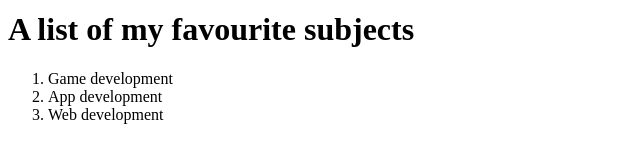
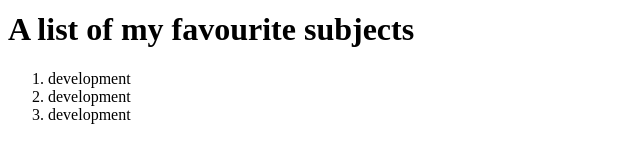
Before and after one commit to thuns1821/thuns1821.github.io, a plain HTML site: page index.html in a window 1280 px wide. Shown: the part 318-480 px from the top of the page, without its empty margins (0-640 px from the left). Drawn offline with Linux system fonts and the light colour scheme.

Commit message:
Update index.html

```diff
--- a/index.html
+++ b/index.html
@@ -6,8 +6,8 @@
     <img src = "http://cdn.ebaumsworld.com/mediaFiles/picture/1035099/85708057.jpg">
     <h1>A list of my favourite subjects</h1>
     <ol>
-      <li>Game development</li>
-      <li>App development</li>
-      <li>Web development</li>
+      <li>development</li>
+      <li>development</li>
+      <li>development</li>
     </ol>
   </body>
```
